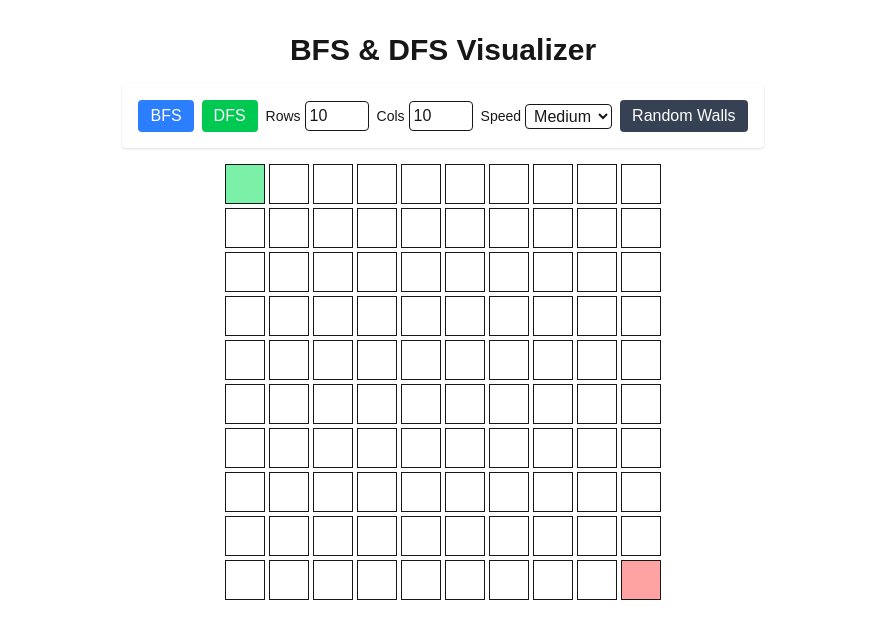
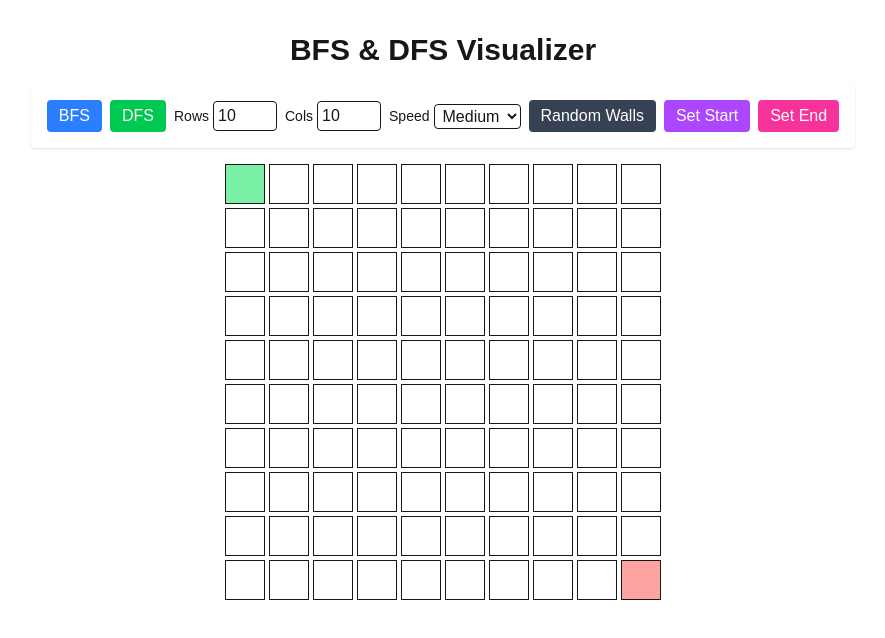
Before and after one commit to athul-ramesh/raptor, a Next.js app: page / in a window 1280 px wide. Shown: the top 638 px of the page, without its empty margins (197-1082 px from the left). Built offline with nearby package versions, Linux system fonts and the light colour scheme.

Commit message:
feat: make start and end movable

```diff
--- a/components/GridVisualizer.tsx
+++ b/components/GridVisualizer.tsx
@@ -1,26 +1,29 @@
 'use client';
 
-import { useState, ChangeEvent } from 'react';
+import { useState, useEffect, ChangeEvent } from 'react';
 import { bfs, dfs, Coord } from '../lib/algorithms';
-
-const START: Coord = [0, 0];
 
 export default function GridVisualizer() {
   const [rows, setRows] = useState(10);
   const [cols, setCols] = useState(10);
+  const [start, setStart] = useState<Coord>([0, 0]);
+  const [end, setEnd] = useState<Coord>([rows - 1, cols - 1]);
   const [speed, setSpeed] = useState(300);
   const [walls, setWalls] = useState<Set<string>>(new Set());
   const [visited, setVisited] = useState<Coord[]>([]);
   const [path, setPath] = useState<Coord[]>([]);
   const [running, setRunning] = useState(false);
+  const [placing, setPlacing] = useState<'start' | 'end' | null>(null);
 
-  const end: Coord = [rows - 1, cols - 1];
+  useEffect(() => {
+    setEnd([rows - 1, cols - 1]);
+  }, [rows, cols]);
 
   const run = (type: 'bfs' | 'dfs') => {
     const { order, path: resultPath } =
       type === 'bfs'
-        ? bfs(rows, cols, START, end, walls)
-        : dfs(rows, cols, START, end, walls);
+        ? bfs(rows, cols, start, end, walls)
+        : dfs(rows, cols, start, end, walls);
     setVisited([]);
     setPath([]);
     setRunning(true);
@@ -41,7 +44,7 @@ export default function GridVisualizer() {
     const newWalls = new Set<string>();
     for (let r = 0; r < rows; r++) {
       for (let c = 0; c < cols; c++) {
-        if ((r === START[0] && c === START[1]) || (r === end[0] && c === end[1]))
+        if ((r === start[0] && c === start[1]) || (r === end[0] && c === end[1]))
           continue;
         if (Math.random() < 0.3) newWalls.add(`${r},${c}`);
       }
@@ -55,9 +58,45 @@ export default function GridVisualizer() {
     visited.some((coord) => coord && coord[0] === r && coord[1] === c);
   const isPath = (r: number, c: number) =>
     path.some((coord) => coord && coord[0] === r && coord[1] === c);
-  const isStart = (r: number, c: number) => r === START[0] && c === START[1];
+  const isStart = (r: number, c: number) => r === start[0] && c === start[1];
   const isEnd = (r: number, c: number) => r === end[0] && c === end[1];
   const isWall = (r: number, c: number) => walls.has(`${r},${c}`);
+
+  const handleCellClick = (r: number, c: number) => {
+    if (running) return;
+    const key = `${r},${c}`;
+    if (placing === 'start') {
+      if (!isEnd(r, c)) {
+        setStart([r, c]);
+        setWalls((prev) => {
+          const nw = new Set(prev);
+          nw.delete(key);
+          return nw;
+        });
+      }
+      setPlacing(null);
+    } else if (placing === 'end') {
+      if (!isStart(r, c)) {
+        setEnd([r, c]);
+        setWalls((prev) => {
+          const nw = new Set(prev);
+          nw.delete(key);
+          return nw;
+        });
+      }
+      setPlacing(null);
+    } else {
+      if (isStart(r, c) || isEnd(r, c)) return;
+      setWalls((prev) => {
+        const nw = new Set(prev);
+        if (nw.has(key)) nw.delete(key);
+        else nw.add(key);
+        return nw;
+      });
+    }
+    setVisited([]);
+    setPath([]);
+  };
 
   const handleChangeRows = (e: ChangeEvent<HTMLInputElement>) => {
     const val = parseInt(e.target.value) || 1;
@@ -134,6 +173,24 @@ export default function GridVisualizer() {
         >
           Random Walls
         </button>
+        <button
+          className={`px-3 py-1 rounded text-white disabled:opacity-50 ${
+            placing === 'start' ? 'bg-purple-700' : 'bg-purple-500'
+          }`}
+          onClick={() => setPlacing('start')}
+          disabled={running}
+        >
+          Set Start
+        </button>
+        <button
+          className={`px-3 py-1 rounded text-white disabled:opacity-50 ${
+            placing === 'end' ? 'bg-pink-700' : 'bg-pink-500'
+          }`}
+          onClick={() => setPlacing('end')}
+          disabled={running}
+        >
+          Set End
+        </button>
       </div>
 
       <div
@@ -144,6 +201,7 @@ export default function GridVisualizer() {
           Array.from({ length: cols }).map((__, c) => (
             <div
               key={`${r}-${c}`}
+              onClick={() => handleCellClick(r, c)}
               className={`h-10 w-10 border ${
                 isStart(r, c)
                   ? 'bg-green-300'
```
